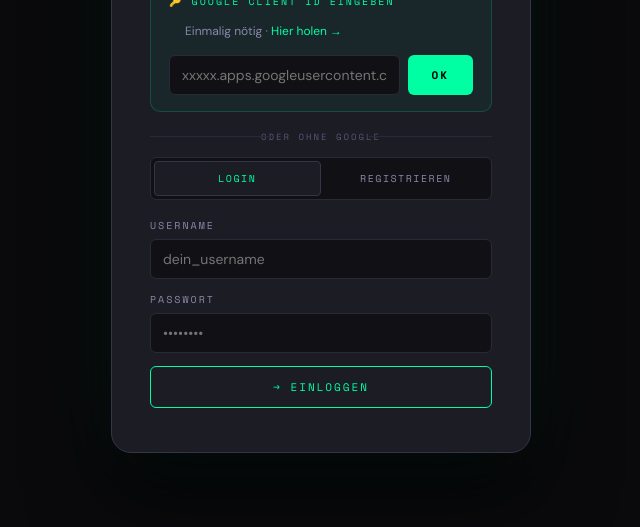
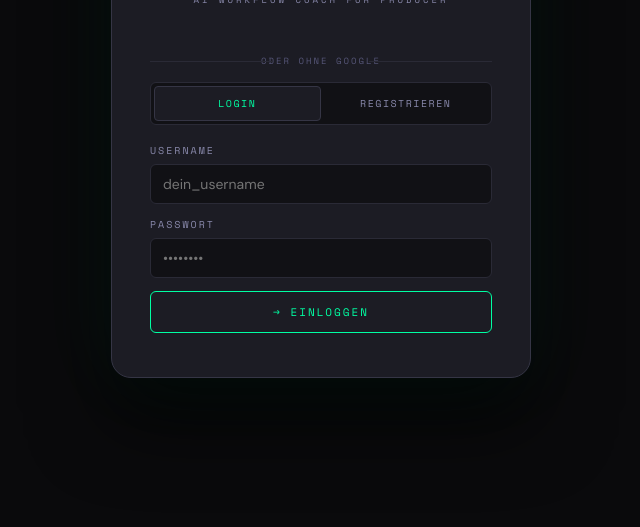
Before and after one commit to fourtynin3/prodflow, a plain HTML site: page index.html in a window 1280 px wide. Shown: the part 273-800 px from the top of the page, without its empty margins (319-959 px from the left). Drawn offline with nearby package versions, Linux system fonts and the light colour scheme.

Commit message:
fix google login panel hidden

```diff
--- a/index.html
+++ b/index.html
@@ -32,17 +32,7 @@
       <!-- Google Sign-In -->
       <div id="googleBtnContainer" class="google-btn-wrap"></div>
 
-      <!-- Google Client ID input (shown once) -->
-      <div class="setup-panel" id="setupPanel">
-        <div class="setup-title">🔑 Google Client ID eingeben</div>
-        <div class="setup-steps">
-          Einmalig nötig · <a href="https://console.cloud.google.com/apis/credentials" target="_blank">Hier holen →</a>
-        </div>
-        <div class="setup-input-row">
-          <input type="text" id="clientIdInput" placeholder="xxxxx.apps.googleusercontent.com" />
-          <button class="btn btn-primary" onclick="Auth.saveClientId()">OK</button>
-        </div>
-      </div>
+      <div id="setupPanel" style="display:none;"></div>
 
       <div class="divider-line">ODER OHNE GOOGLE</div>
 
--- a/js/auth.js
+++ b/js/auth.js
@@ -9,7 +9,7 @@ const Auth = (() => {
   const CURRENT_UID_KEY = 'pf_current_uid';
   const OFFLINE_KEY     = 'pf_offline_users';
 
-  function getClientId()     { return localStorage.getItem(CLIENT_ID_KEY) || ''; }
+  function getClientId()     { return 'GOOGLE_CLIENT_ID_PLACEHOLDER'; }
   function getSessions()     { return JSON.parse(localStorage.getItem(SESSIONS_KEY) || '{}'); }
   function getOfflineUsers() { return JSON.parse(localStorage.getItem(OFFLINE_KEY) || '{}'); }
   function saveOfflineUsers(u) { localStorage.setItem(OFFLINE_KEY, JSON.stringify(u)); }
--- a/js/main.js
+++ b/js/main.js
@@ -10,17 +10,13 @@
     originEl.textContent = location.origin !== 'null' ? location.origin : window.location.href.split('/').slice(0, 3).join('/');
   }
 
-  // Pre-fill saved Client ID
-  const savedClientId = Auth.getClientId();
-  if (savedClientId) {
-    const input = document.getElementById('clientIdInput');
-    if (input) input.value = savedClientId;
-
-    // Wait for Google GSI script to load then init
+  // Auto-init Google Sign-In with injected Client ID
+  const clientId = Auth.getClientId();
+  if (clientId && clientId !== 'GOOGLE_CLIENT_ID_PLACEHOLDER') {
     const waitForGSI = setInterval(() => {
       if (window.google?.accounts) {
         clearInterval(waitForGSI);
-        Auth.initGoogleSignIn(savedClientId);
+        Auth.initGoogleSignIn(clientId);
       }
     }, 200);
   }
```
Also changed, not shown: 1 other file.
